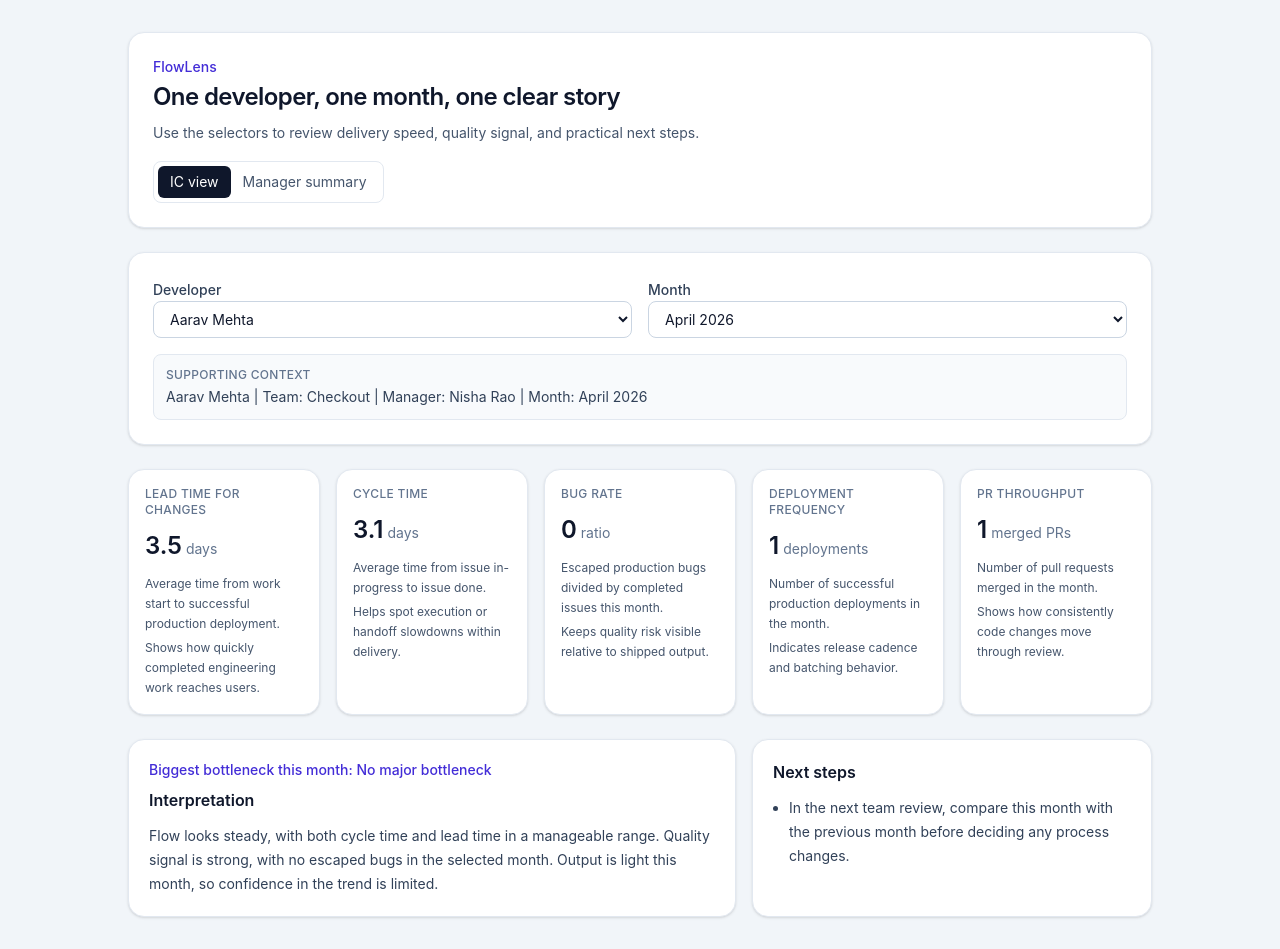
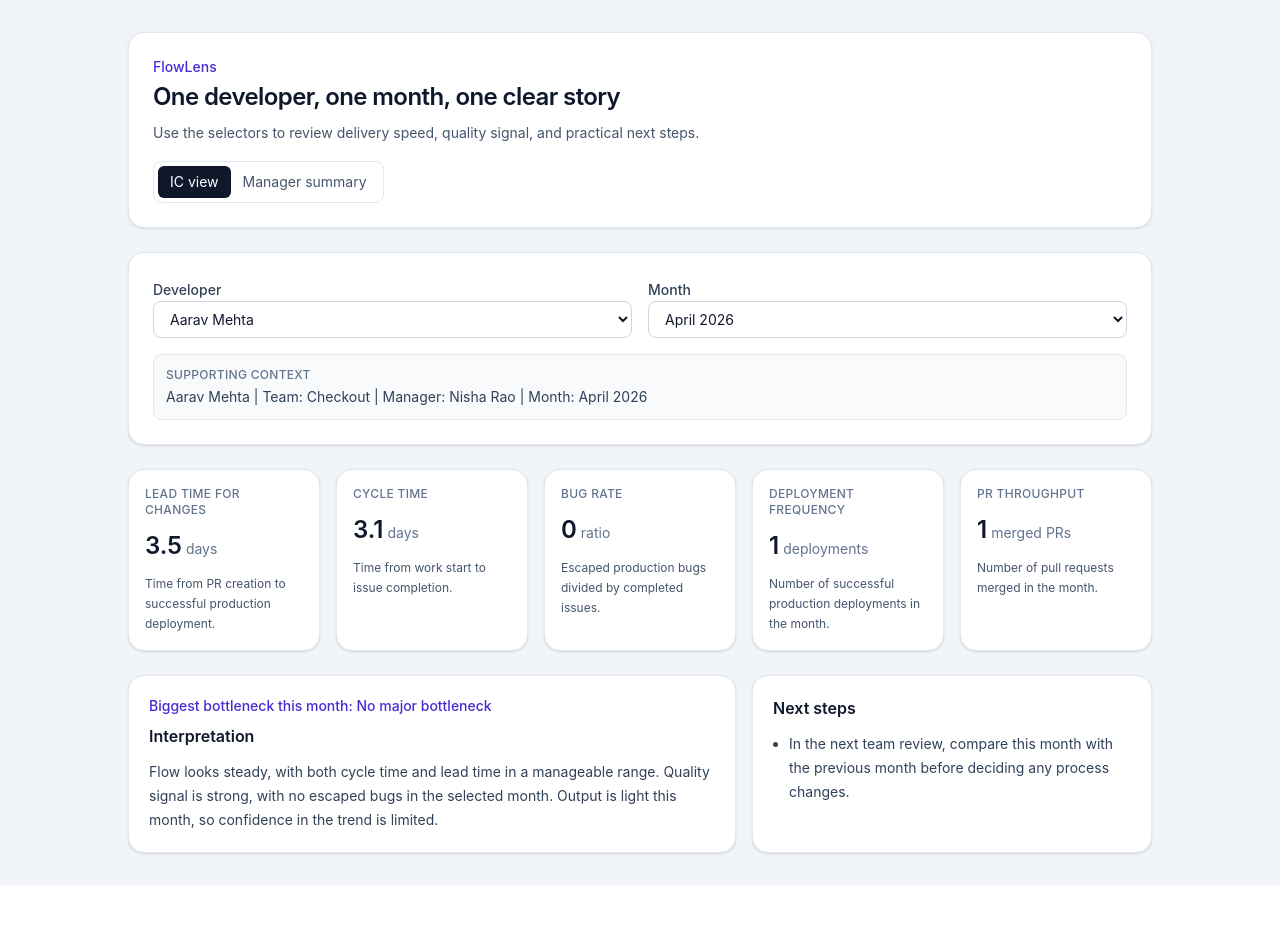
Before and after one commit to HarshYadav1711/FlowLens, a React (Vite) app: page / in a window 1280 px wide. After the commit the page ends 885 px from the top, so only its background shows below. Built offline with nearby package versions, Linux system fonts and the light colour scheme.

Commit message:
Add concise metric descriptions for clarity

```diff
--- a/src/App.tsx
+++ b/src/App.tsx
@@ -13,36 +13,31 @@ const kpiConfig = [
     key: "leadTimeForChangesDays",
     label: "Lead time for changes",
     suffix: "days",
-    what: "Average time from work start to successful production deployment.",
-    why: "Shows how quickly completed engineering work reaches users.",
+    helper: "Time from PR creation to successful production deployment.",
   },
   {
     key: "cycleTimeDays",
     label: "Cycle time",
     suffix: "days",
-    what: "Average time from issue in-progress to issue done.",
-    why: "Helps spot execution or handoff slowdowns within delivery.",
+    helper: "Time from work start to issue completion.",
   },
   {
     key: "bugRate",
     label: "Bug rate",
     suffix: "ratio",
-    what: "Escaped production bugs divided by completed issues this month.",
-    why: "Keeps quality risk visible relative to shipped output.",
+    helper: "Escaped production bugs divided by completed issues.",
   },
   {
     key: "deploymentFrequency",
     label: "Deployment frequency",
     suffix: "deployments",
-    what: "Number of successful production deployments in the month.",
-    why: "Indicates release cadence and batching behavior.",
+    helper: "Number of successful production deployments in the month.",
   },
   {
     key: "prThroughput",
     label: "PR throughput",
     suffix: "merged PRs",
-    what: "Number of pull requests merged in the month.",
-    why: "Shows how consistently code changes move through review.",
+    helper: "Number of pull requests merged in the month.",
   },
 ] as const;
 
@@ -309,8 +304,7 @@ function App() {
                           {kpi.suffix}
                         </span>
                       </p>
-                      <p className="mt-3 text-xs leading-5 text-slate-600">{kpi.what}</p>
-                      <p className="mt-1 text-xs leading-5 text-slate-600">{kpi.why}</p>
+                      <p className="mt-3 text-xs leading-5 text-slate-600">{kpi.helper}</p>
                     </article>
                   ))}
                 </section>
```
